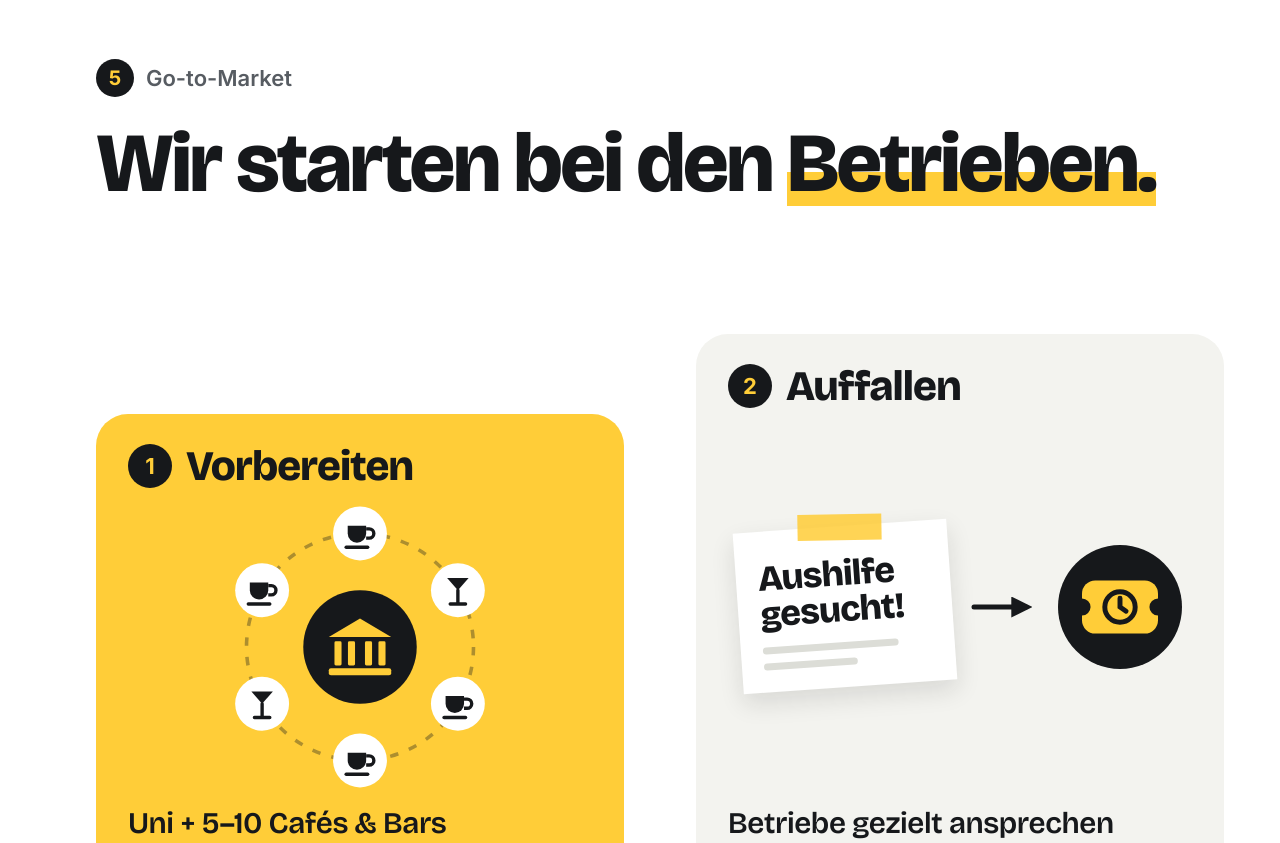
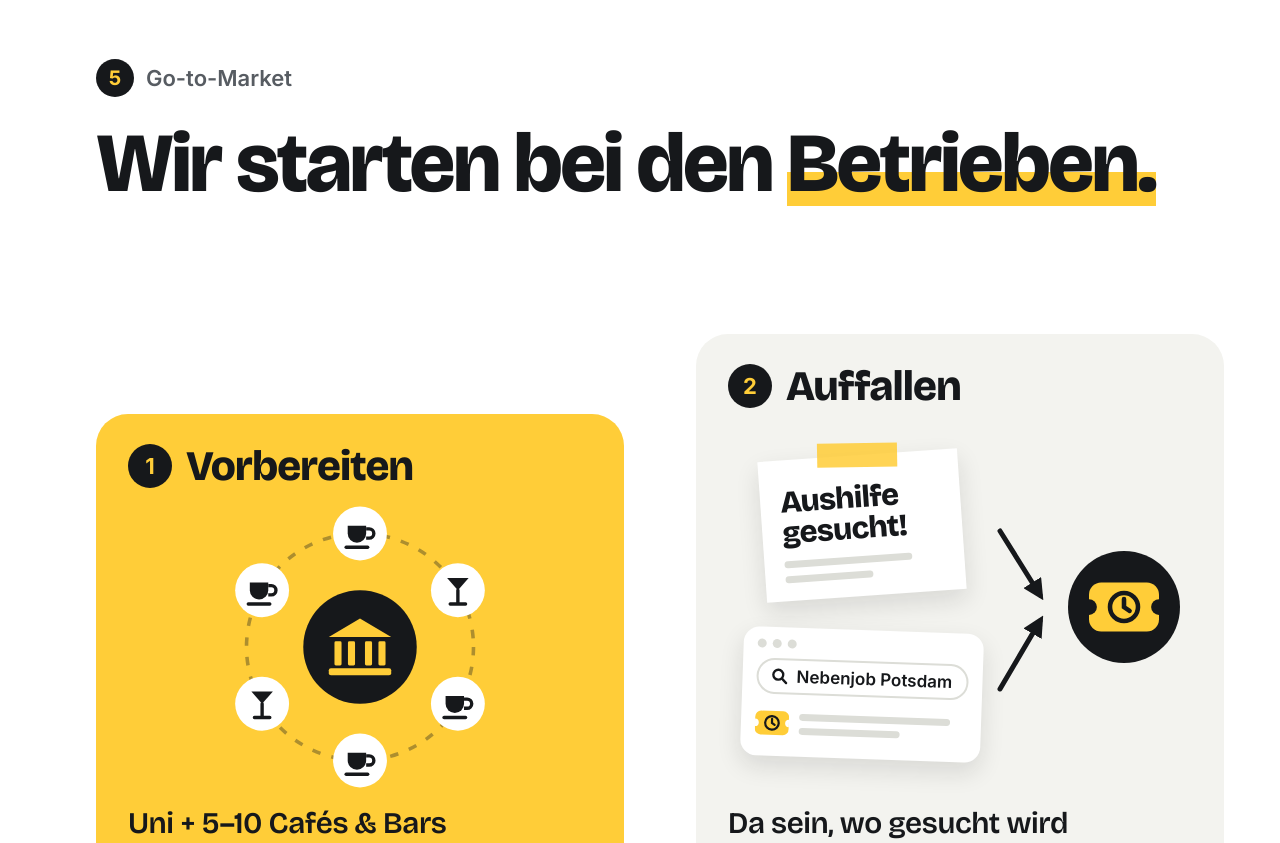
Before and after one commit to filasolana/slotjob, a plain HTML site: page pitch/folie-5-go-to-market.html in a window 1280 px wide. Shown: the top 843 px of the page. Drawn offline with nearby package versions, Linux system fonts and the light colour scheme.

Commit message:
Slide 5: phase 2 shows the 'Aushilfe gesucht' sign and an online job ad both leading to SlotJob; new speech text with goals as the thread and Marco and Rudolf as examples
Co-Authored-By: Claude Opus 5.5 <noreply@anthropic.com>

```diff
--- a/pitch/folie-5-go-to-market.html
+++ b/pitch/folie-5-go-to-market.html
@@ -49,16 +49,27 @@
   .step{align-self:end;margin-bottom:44px;justify-self:center;width:52px;height:52px;border-radius:50%;background:var(--ink);display:grid;place-items:center}
   .step svg{width:26px;height:26px}
 
-  /* Phase 2: Zettel im Fenster -> SlotJob */
-  .scene{display:flex;align-items:center;justify-content:center;gap:18px;width:100%}
-  .sign{position:relative;background:#fff;width:214px;padding:30px 22px 22px;transform:rotate(-4deg);box-shadow:0 10px 24px rgba(22,24,27,.12)}
-  .sign::before{content:"";position:absolute;top:-12px;left:50%;width:84px;height:26px;margin-left:-42px;background:rgba(255,205,56,.85);transform:rotate(3deg)}
-  .sign p{margin:0;font-family:var(--display);font-weight:800;font-size:36px;line-height:1;letter-spacing:-.8px}
-  .sign i{display:block;height:7px;border-radius:4px;background:var(--line);margin-top:14px;width:80%}
-  .sign i + i{margin-top:9px;width:55%}
-  .scene .arrow{width:70px;flex:none}
-  .badge{width:124px;height:124px;border-radius:50%;background:var(--ink);display:grid;place-items:center;flex:none}
-  .badge svg{width:76px;height:76px}
+  /* Phase 2: Zettel im Fenster + Online-Anzeige -> SlotJob */
+  .scene{display:flex;align-items:center;justify-content:center;gap:10px;width:100%}
+  .sources{display:flex;flex-direction:column;align-items:center;gap:34px;width:244px;flex:none}
+  .sign{position:relative;background:#fff;width:200px;padding:26px 20px 18px;transform:rotate(-4deg);box-shadow:0 10px 24px rgba(22,24,27,.12)}
+  .sign::before{content:"";position:absolute;top:-12px;left:50%;width:80px;height:24px;margin-left:-40px;background:rgba(255,205,56,.85);transform:rotate(3deg)}
+  .sign p{margin:0;font-family:var(--display);font-weight:800;font-size:31px;line-height:1;letter-spacing:-.7px}
+  .sign i{display:block;height:7px;border-radius:4px;background:var(--line);margin-top:13px;width:80%}
+  .sign i + i{margin-top:8px;width:55%}
+  .web{width:240px;background:#fff;border-radius:16px;padding:12px 14px 16px;transform:rotate(2deg);box-shadow:0 10px 24px rgba(22,24,27,.12)}
+  .web .dots{display:flex;gap:6px}
+  .web .dots i{width:9px;height:9px;border-radius:50%;background:var(--line)}
+  .web .search{margin-top:10px;display:flex;align-items:center;gap:8px;border:2px solid var(--line);border-radius:999px;padding:6px 12px;font-size:17px;font-weight:600;white-space:nowrap}
+  .web .search svg{width:18px;height:18px;flex:none}
+  .web .hit{margin-top:12px;display:flex;align-items:center;gap:10px}
+  .web .hit svg{width:34px;height:34px;flex:none}
+  .web .hit span{flex:1}
+  .web .hit i{display:block;height:7px;border-radius:4px;background:var(--line);width:90%}
+  .web .hit i + i{margin-top:7px;width:60%}
+  .visual .fan{width:64px;height:300px;flex:none}
+  .badge{width:112px;height:112px;border-radius:50%;background:var(--ink);display:grid;place-items:center;flex:none}
+  .badge svg{width:70px;height:70px}
 
 
 </style>
@@ -139,8 +150,30 @@
       <div class="head"><b>2</b><span>Auffallen</span></div>
       <div class="visual">
         <div class="scene">
-          <div class="sign"><p>Aushilfe gesucht!</p><i></i><i></i></div>
-          <svg class="arrow" viewBox="0 0 70 30" aria-hidden="true"><path d="M4 15h52" stroke="#16181b" stroke-width="5" stroke-linecap="round" marker-end="url(#ah)"/></svg>
+          <div class="sources">
+            <div class="sign"><p>Aushilfe gesucht!</p><i></i><i></i></div>
+            <div class="web">
+              <div class="dots"><i></i><i></i><i></i></div>
+              <div class="search">
+                <svg viewBox="0 0 20 20" aria-hidden="true"><circle cx="8.5" cy="8.5" r="5.5" fill="none" stroke="#16181b" stroke-width="2.6"/><path d="M13 13l4.5 4.5" stroke="#16181b" stroke-width="2.6" stroke-linecap="round"/></svg>
+                Nebenjob Potsdam
+              </div>
+              <div class="hit">
+                <svg viewBox="0 0 40 40" aria-hidden="true">
+                  <rect x="0" y="6" width="40" height="28" rx="7" fill="#ffcd38"/>
+                  <circle cx="0" cy="20" r="4.5" fill="#fff"/>
+                  <circle cx="40" cy="20" r="4.5" fill="#fff"/>
+                  <circle cx="20" cy="20" r="8" fill="none" stroke="#16181b" stroke-width="2.6"/>
+                  <path d="M20 15.4V20l3.2 2.2" stroke="#16181b" stroke-width="2.6" fill="none" stroke-linecap="round"/>
+                </svg>
+                <span><i></i><i></i></span>
+              </div>
+            </div>
+          </div>
+          <svg class="fan" viewBox="0 0 64 300" aria-hidden="true">
+            <path d="M6 74L46 138" stroke="#16181b" stroke-width="5" stroke-linecap="round" marker-end="url(#ah)"/>
+            <path d="M6 232L46 164" stroke="#16181b" stroke-width="5" stroke-linecap="round" marker-end="url(#ah)"/>
+          </svg>
           <div class="badge">
             <svg viewBox="0 0 40 40" aria-hidden="true">
               <rect x="0" y="6" width="40" height="28" rx="7" fill="#ffcd38"/>
@@ -152,7 +185,7 @@
           </div>
         </div>
       </div>
-      <div class="what">Betriebe gezielt ansprechen</div>
+      <div class="what">Da sein, wo gesucht wird</div>
       <div class="goal"><small>Ziel · Break-even</small><span>13 Schichten am Tag</span></div>
     </div>
 
```
Also changed, not shown: pitch/folie-5-go-to-market.png, pitch/folie-5-redetext.txt, 1 other file.
